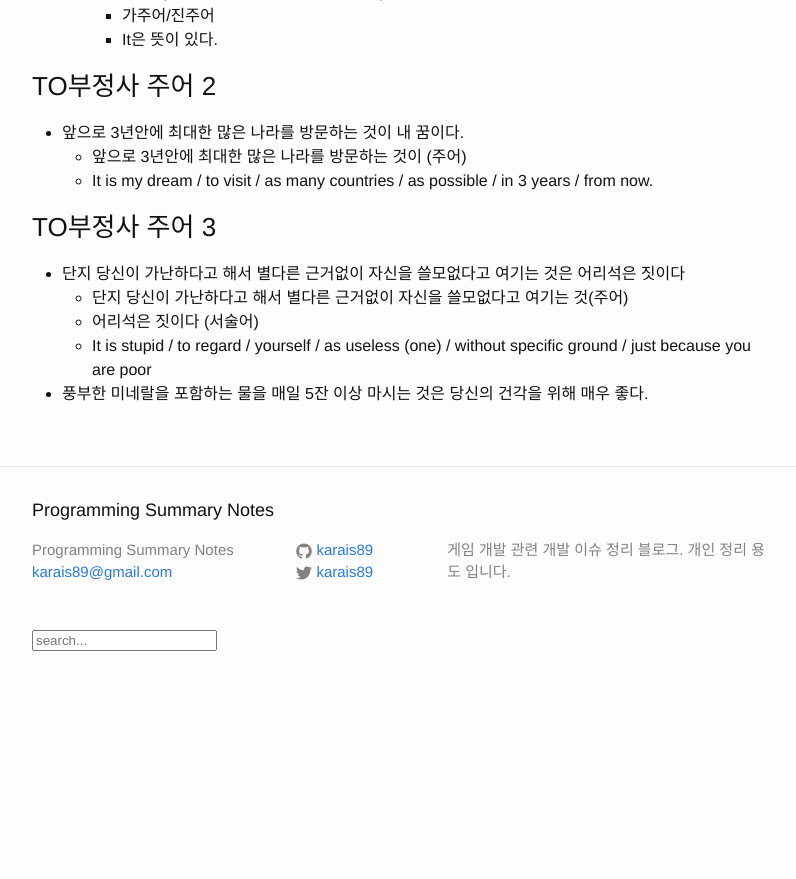
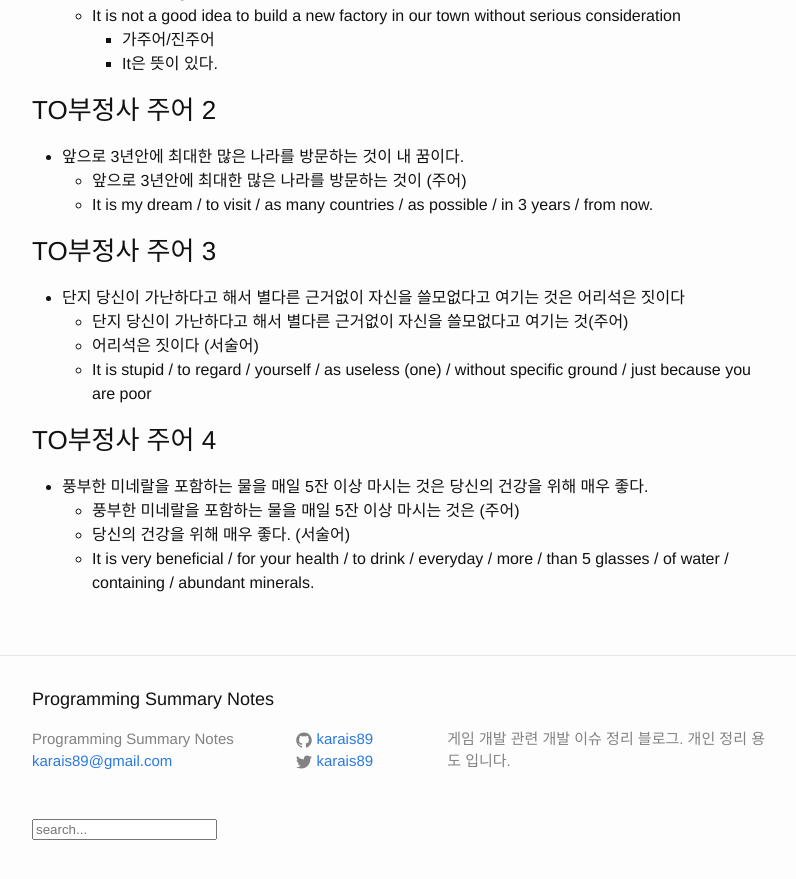
Before and after one commit to karais89/karais89.github.io_back, a Jekyll site: the page built from _posts/2019-01-12-hanmadiro-part-1.markdown, in a window 1280 px wide and 900 px high, scrolled down 4169 px. Shown: the top 879 px of the window, without its empty margins (238-1034 px from the left). Built offline with Jekyll 4.4.1, drawn with Linux system fonts in a browser that asks for light colours; comment, search, counter and statistics services are not loaded; before the commit the page ends 4880 px from its top, so only the background shows below that.

Commit message:
TO부정사 주어 4

```diff
--- a/_posts/2019-01-12-hanmadiro-part-1.markdown
+++ b/_posts/2019-01-12-hanmadiro-part-1.markdown
@@ -178,4 +178,10 @@ TO부정사, ING, 명사절 복잡한 주어로 구성된 문장을 연습한다
     - 단지 당신이 가난하다고 해서 별다른 근거없이 자신을 쓸모없다고 여기는 것(주어)
     - 어리석은 짓이다 (서술어)
     - It is stupid / to regard / yourself / as useless (one) / without specific ground / just because you are poor
-- 풍부한 미네랄을 포함하는 물을 매일 5잔 이상 마시는 것은 당신의 건각을 위해 매우 좋다.
+
+### TO부정사 주어 4
+
+- 풍부한 미네랄을 포함하는 물을 매일 5잔 이상 마시는 것은 당신의 건강을 위해 매우 좋다.
+    - 풍부한 미네랄을 포함하는 물을 매일 5잔 이상 마시는 것은 (주어)
+    - 당신의 건강을 위해 매우 좋다. (서술어)
+    - It is very beneficial / for your health / to drink / everyday / more / than 5 glasses / of water / containing / abundant minerals.
```
